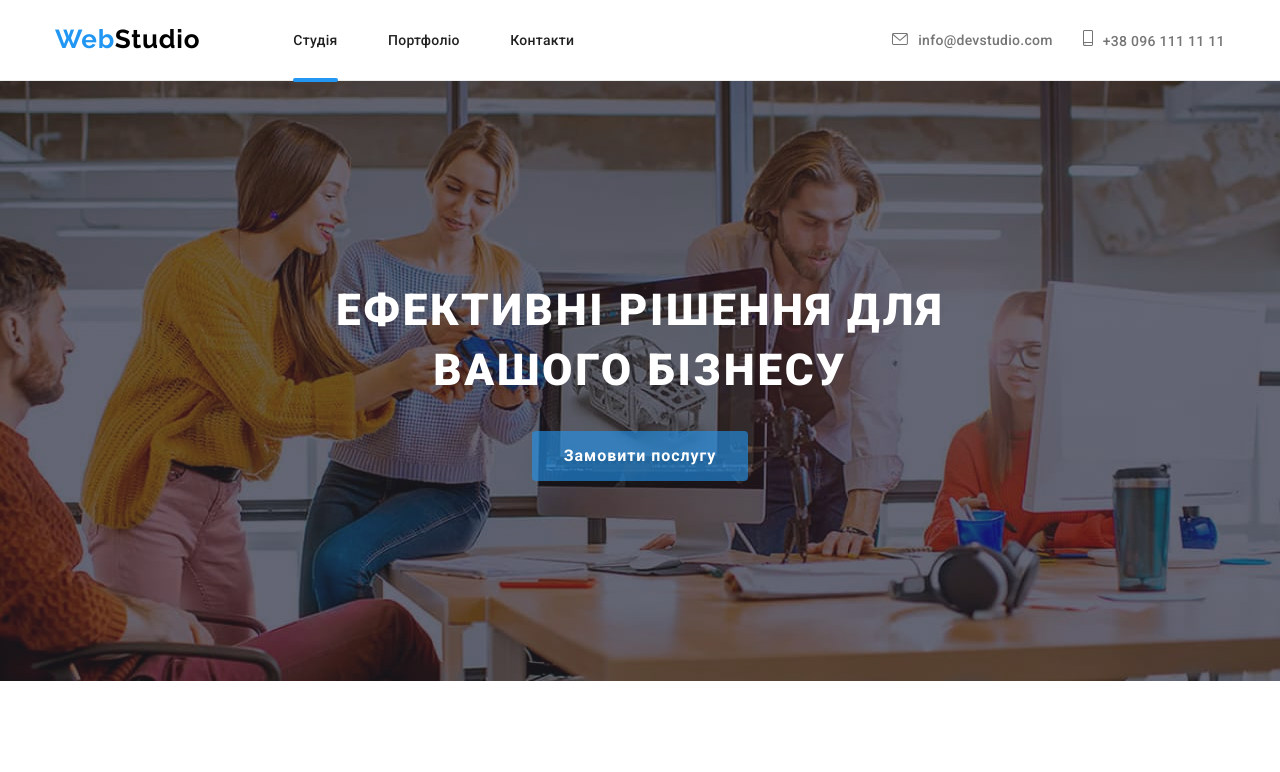
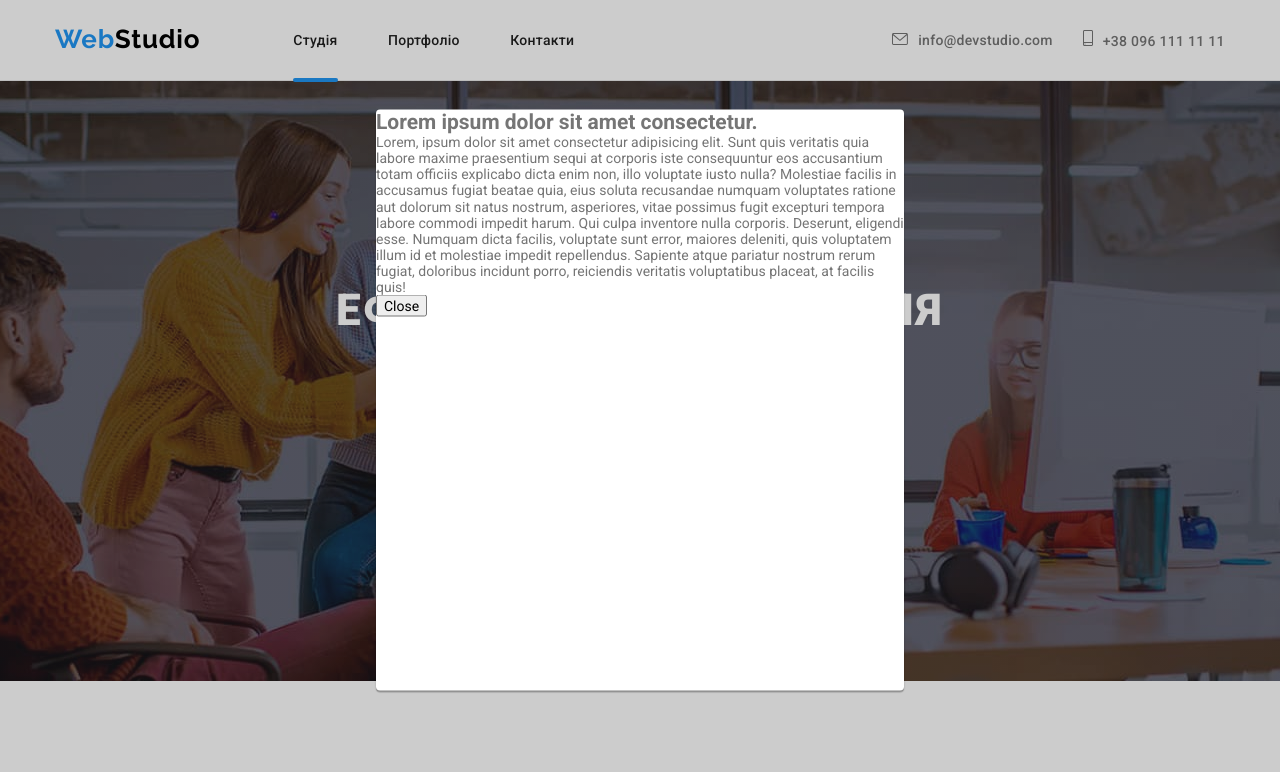
Before and after one commit to AlexKabaiev/goit-markup-hw-05, a plain HTML site: page index.html in a window 1280 px wide. Both pictures are taken after a click on the button "Замовити послугу". Shown: the top 772 px of the page. Drawn offline with nearby package versions, Linux system fonts and the light colour scheme.

Commit message:
add modal

```diff
--- a/css/styles.css
+++ b/css/styles.css
@@ -642,3 +642,35 @@ section {
 .footer-social-link:focus {
   background-color: var(--color-accent);
 }
+
+/* Модальное окно */
+.backdrop {
+  position: fixed;
+  top: 0;
+  left: 0;
+  width: 100%;
+  height: 100%;
+  z-index: 1;
+  background-color: rgba(0, 0, 0, 0.2);
+  transition: opacity 250ms, visibility 250ms;
+}
+
+.is-hidden {
+  opacity: 0;
+  visibility: hidden;
+  pointer-events: none;
+}
+
+.modal {
+  position: absolute;
+  top: 50%;
+  left: 50%;
+  transform: translate(-50%, -50%);
+  width: 528px;
+  max-height: 581px;
+  height: 100%;
+  background-color: var(--color-white);
+  box-shadow: 0px 1px 3px rgba(0, 0, 0, 0.12), 0px 1px 1px rgba(0, 0, 0, 0.14), 0px 2px 1px rgba(0, 0, 0, 0.2);
+  border-radius: 4px;
+  overflow: auto;
+}
--- a/index.html
+++ b/index.html
@@ -58,7 +58,7 @@
       <section class="hero">
         <div class="container">
           <h1 class="hero-title">Ефективні рішення для вашого бізнесу</h1>
-          <button class="hero-button" type="button">Замовити послугу</button>
+          <button class="hero-button" type="button" data-modal-open>Замовити послугу</button>
         </div>
       </section>
       <section class="features">
@@ -462,6 +462,23 @@
         </div>
       </div>
     </footer>
-    <script> src="./js/modal.js"</script>
+    <div class="backdrop is-hidden" data-modal>
+      <div class="modal">
+        <h2>Lorem ipsum dolor sit amet consectetur.</h2>
+        <p>
+          Lorem, ipsum dolor sit amet consectetur adipisicing elit. Sunt quis veritatis quia labore
+          maxime praesentium sequi at corporis iste consequuntur eos accusantium totam officiis
+          explicabo dicta enim non, illo voluptate iusto nulla? Molestiae facilis in accusamus
+          fugiat beatae quia, eius soluta recusandae numquam voluptates ratione aut dolorum sit
+          natus nostrum, asperiores, vitae possimus fugit excepturi tempora labore commodi impedit
+          harum. Qui culpa inventore nulla corporis. Deserunt, eligendi esse. Numquam dicta facilis,
+          voluptate sunt error, maiores deleniti, quis voluptatem illum id et molestiae impedit
+          repellendus. Sapiente atque pariatur nostrum rerum fugiat, doloribus incidunt porro,
+          reiciendis veritatis voluptatibus placeat, at facilis quis!
+        </p>
+        <button class="modal-close-button" type="button" data-modal-close>Close</button>
+      </div>
+    </div>
+    <script src="./js/modal.js"></script>
   </body>
 </html>
```
Lines whose indentation alone changed are shown as unchanged.
